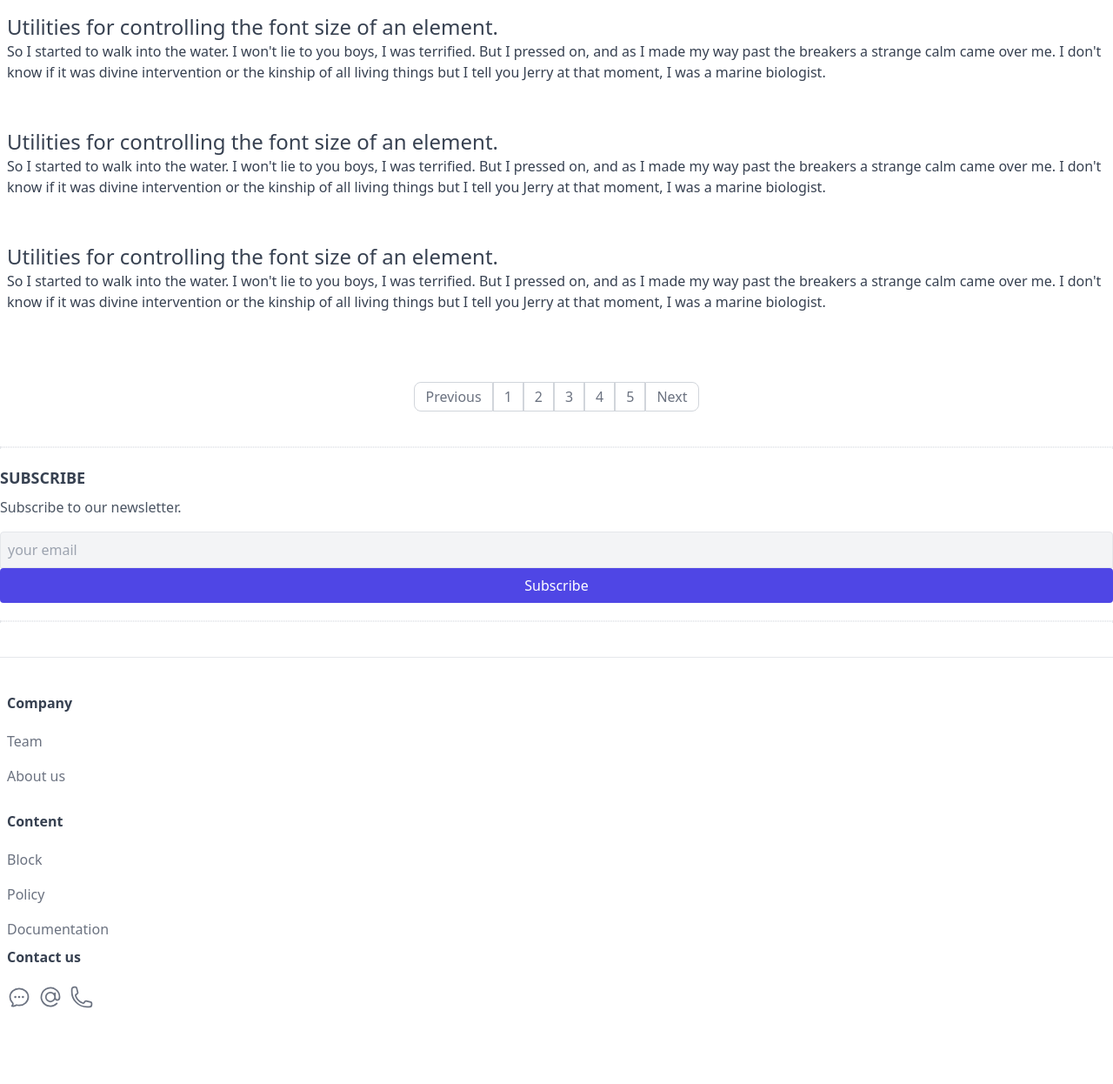
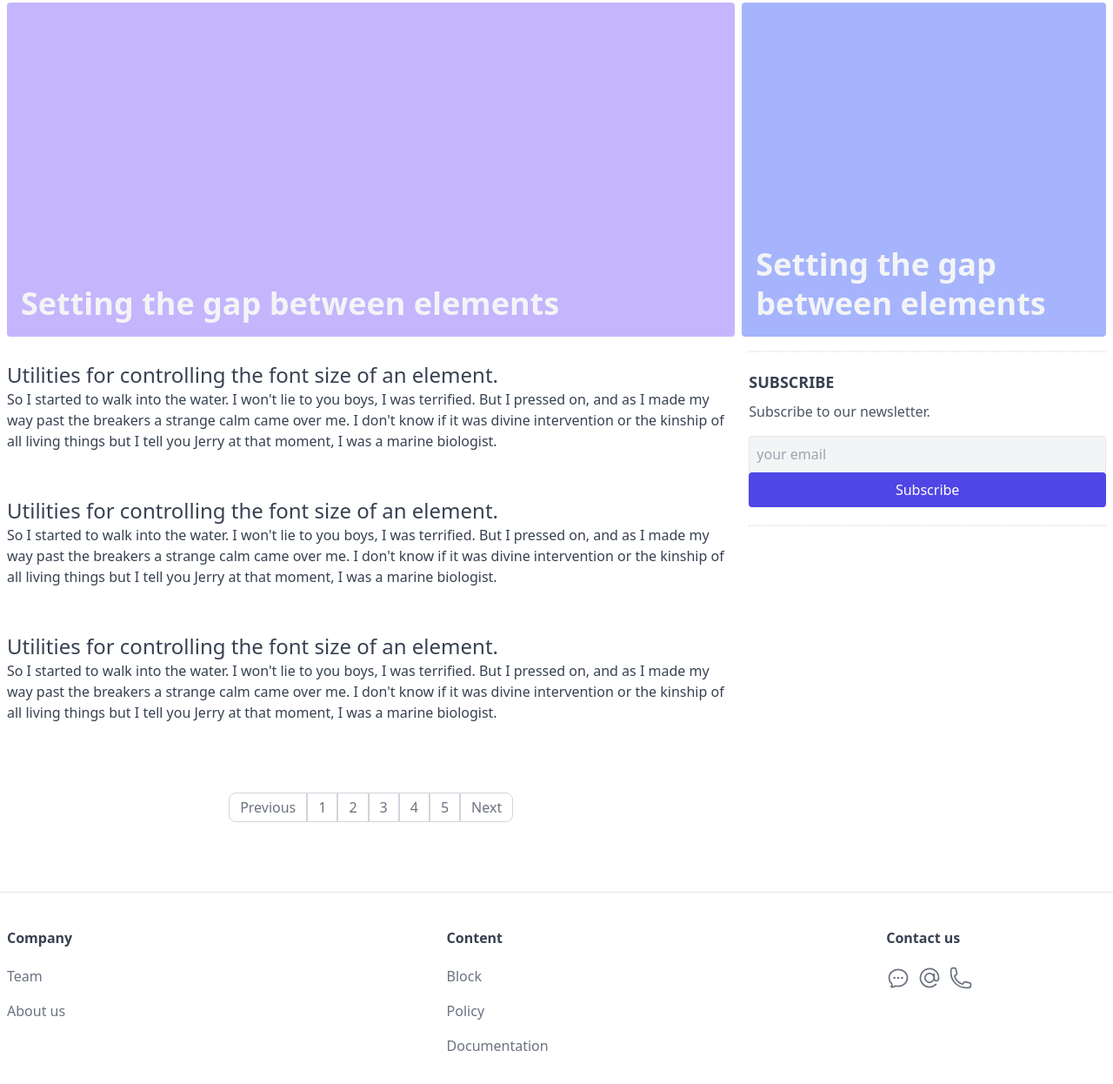
Before and after one commit to EITalanova/tailwind_training, a website: page index.html in a window 1280 px wide. Shown: the part 104-1350 px from the top of the page at 87% size. Before the commit the page ends 1318 px from the top, so only its background shows below. Drawn offline with Linux system fonts and the light colour scheme.

Commit message:
Lesson-grid layout

```diff
--- a/index.html
+++ b/index.html
@@ -8,6 +8,7 @@
     <title>TailwindCSS</title>
   </head>
   <body>
+    <div class="max-w-screen-xl mx-auto">
       <header class="px-2 border-b flex items-center justify-between">
         <a class="font-bold uppercase text-purple-400" href="#">WebDev</a>
         <nav class="flex items-center">
@@ -24,7 +25,6 @@
         </nav>
       </header>
 
-    <main>
       <div>
         <div class="py-4 overflow-y-auto whitespace-nowrap flex items-center">
           <a class="text-gray-600 hover:text-gray-900" href="#"
@@ -79,6 +79,23 @@
         </div>
       </div>
 
+<section class="px-2 flex space-x-2">
+    <a class="w-2/3 bg-violet-300 h-96 mb-4 relative rounded inline-block overflow-hidden" href="#">
+        <div class="p-4 absolute bottom-0 left-0 z-20">
+            <h2 class="text-4xl font-semibold text-gray-100 leading-tight">Setting the gap between elements</h2>
+        </div>
+    </a>
+
+    <a class="w-1/3 bg-indigo-300 h-96 mb-4 relative rounded inline-block overflow-hidden" href="#">
+        <div class="p-4 absolute bottom-0 left-0 z-20">
+            <h2 class="text-4xl font-semibold text-gray-100 leading-tight">Setting the gap between elements</h2>
+        </div>
+    </a>
+</section>
+
+
+      <main class="flex">
+        <div class="w-2/3">
           <section class="px-2">
             <a class="block mb-10" href="#">
               <div class="flex">
@@ -87,11 +104,12 @@
                     Utilities for controlling the font size of an element.
                   </h3>
                   <p class="text-gray-700">
-                So I started to walk into the water. I won't lie to you boys, I
-                was terrified. But I pressed on, and as I made my way past the
-                breakers a strange calm came over me. I don't know if it was
-                divine intervention or the kinship of all living things but I
-                tell you Jerry at that moment, I was a marine biologist.
+                    So I started to walk into the water. I won't lie to you
+                    boys, I was terrified. But I pressed on, and as I made my
+                    way past the breakers a strange calm came over me. I don't
+                    know if it was divine intervention or the kinship of all
+                    living things but I tell you Jerry at that moment, I was a
+                    marine biologist.
                   </p>
                 </div>
               </div>
@@ -104,11 +122,12 @@
                     Utilities for controlling the font size of an element.
                   </h3>
                   <p class="text-gray-700">
-                So I started to walk into the water. I won't lie to you boys, I
-                was terrified. But I pressed on, and as I made my way past the
-                breakers a strange calm came over me. I don't know if it was
-                divine intervention or the kinship of all living things but I
-                tell you Jerry at that moment, I was a marine biologist.
+                    So I started to walk into the water. I won't lie to you
+                    boys, I was terrified. But I pressed on, and as I made my
+                    way past the breakers a strange calm came over me. I don't
+                    know if it was divine intervention or the kinship of all
+                    living things but I tell you Jerry at that moment, I was a
+                    marine biologist.
                   </p>
                 </div>
               </div>
@@ -121,11 +140,12 @@
                     Utilities for controlling the font size of an element.
                   </h3>
                   <p class="text-gray-700">
-                So I started to walk into the water. I won't lie to you boys, I
-                was terrified. But I pressed on, and as I made my way past the
-                breakers a strange calm came over me. I don't know if it was
-                divine intervention or the kinship of all living things but I
-                tell you Jerry at that moment, I was a marine biologist.
+                    So I started to walk into the water. I won't lie to you
+                    boys, I was terrified. But I pressed on, and as I made my
+                    way past the breakers a strange calm came over me. I don't
+                    know if it was divine intervention or the kinship of all
+                    living things but I tell you Jerry at that moment, I was a
+                    marine biologist.
                   </p>
                 </div>
               </div>
@@ -134,7 +154,9 @@
 
           <div class="mt-20 mb-10">
             <ul class="flex justify-center">
-          <li><a class="pagination-item rounded-l-lg" href="#">Previous</a></li>
+              <li>
+                <a class="pagination-item rounded-l-lg" href="#">Previous</a>
+              </li>
               <li><a class="pagination-item" href="#">1</a></li>
               <li><a class="pagination-item" href="#">2</a></li>
               <li><a class="pagination-item" href="#">3</a></li>
@@ -143,7 +165,9 @@
               <li><a class="pagination-item rounded-r-lg" href="#">Next</a></li>
             </ul>
           </div>
+        </div>
 
+        <div class="w-1/3 px-2">
           <div class="border border-dotted"></div>
           <div class="my-5">
             <h5 class="font-bold text-lg uppercase text-gray-700 mb-2">
@@ -162,11 +186,12 @@
             </button>
           </div>
           <div class="border border-dotted"></div>
+        </div>
       </main>
 
       <footer class="border-t mt-10 py-10 px-2">
-      <div>
-        <div class="mb-5">
+        <div class="flex">
+          <div class="mb-5 w-2/5">
             <h6 class="font-semibold text-gray-700 mb-3">Company</h6>
             <ul>
               <li><a class="footer-link" href="#">Team</a></li>
@@ -174,7 +199,7 @@
             </ul>
           </div>
 
-        <div>
+          <div class="w-2/5">
             <h6 class="font-semibold text-gray-700 mb-3">Content</h6>
             <ul>
               <li><a class="footer-link" href="#">Block</a></li>
@@ -183,7 +208,7 @@
             </ul>
           </div>
 
-        <div>
+          <div class="w-1/5">
             <h6 class="font-semibold text-gray-700 mb-3">Contact us</h6>
             <ul class="flex gap-2">
               <li>
@@ -243,5 +268,6 @@
           </div>
         </div>
       </footer>
+    </div>
   </body>
 </html>
```
Also changed, not shown: public/styles.css. Lines whose indentation alone changed are shown as unchanged.
